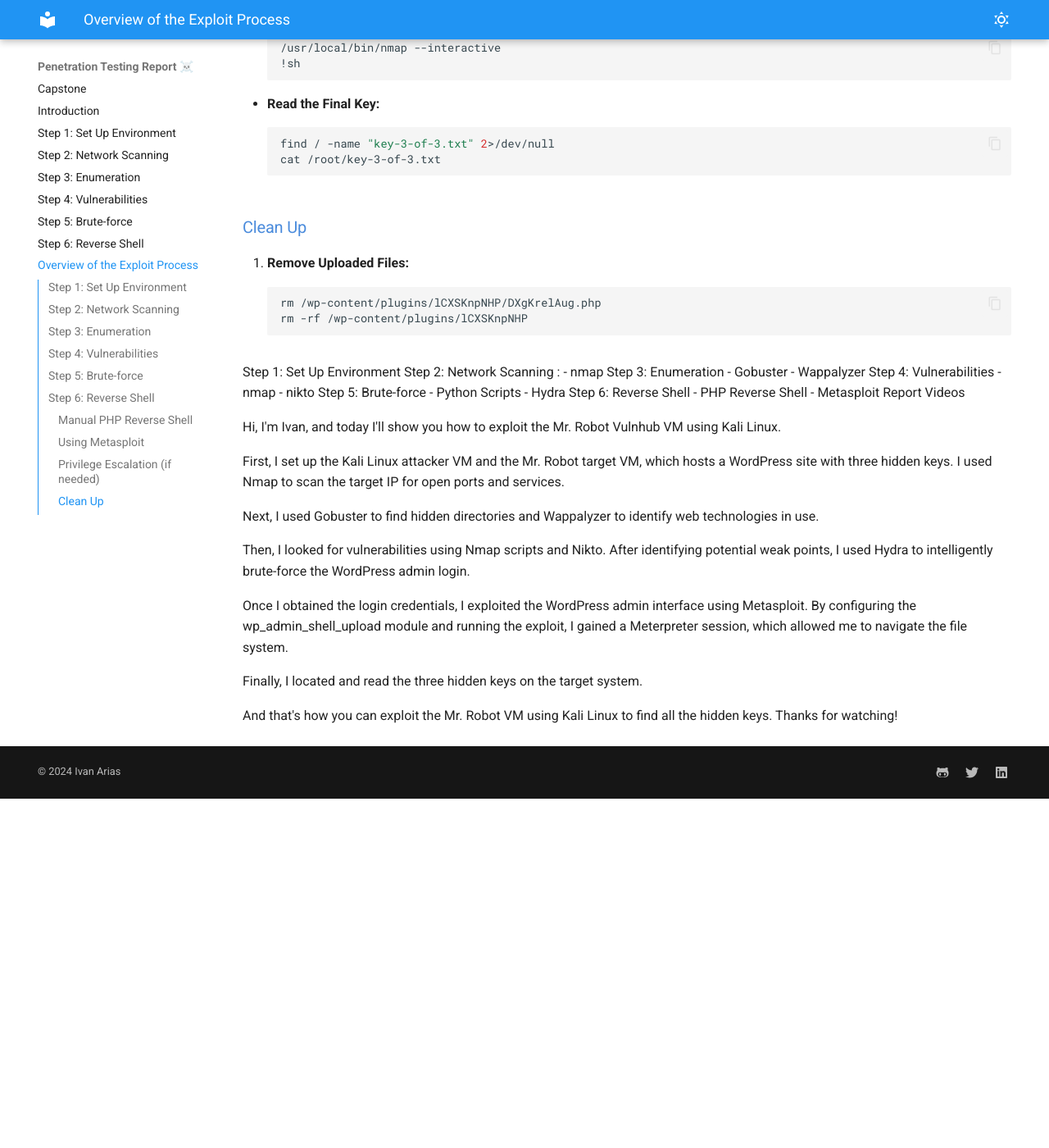
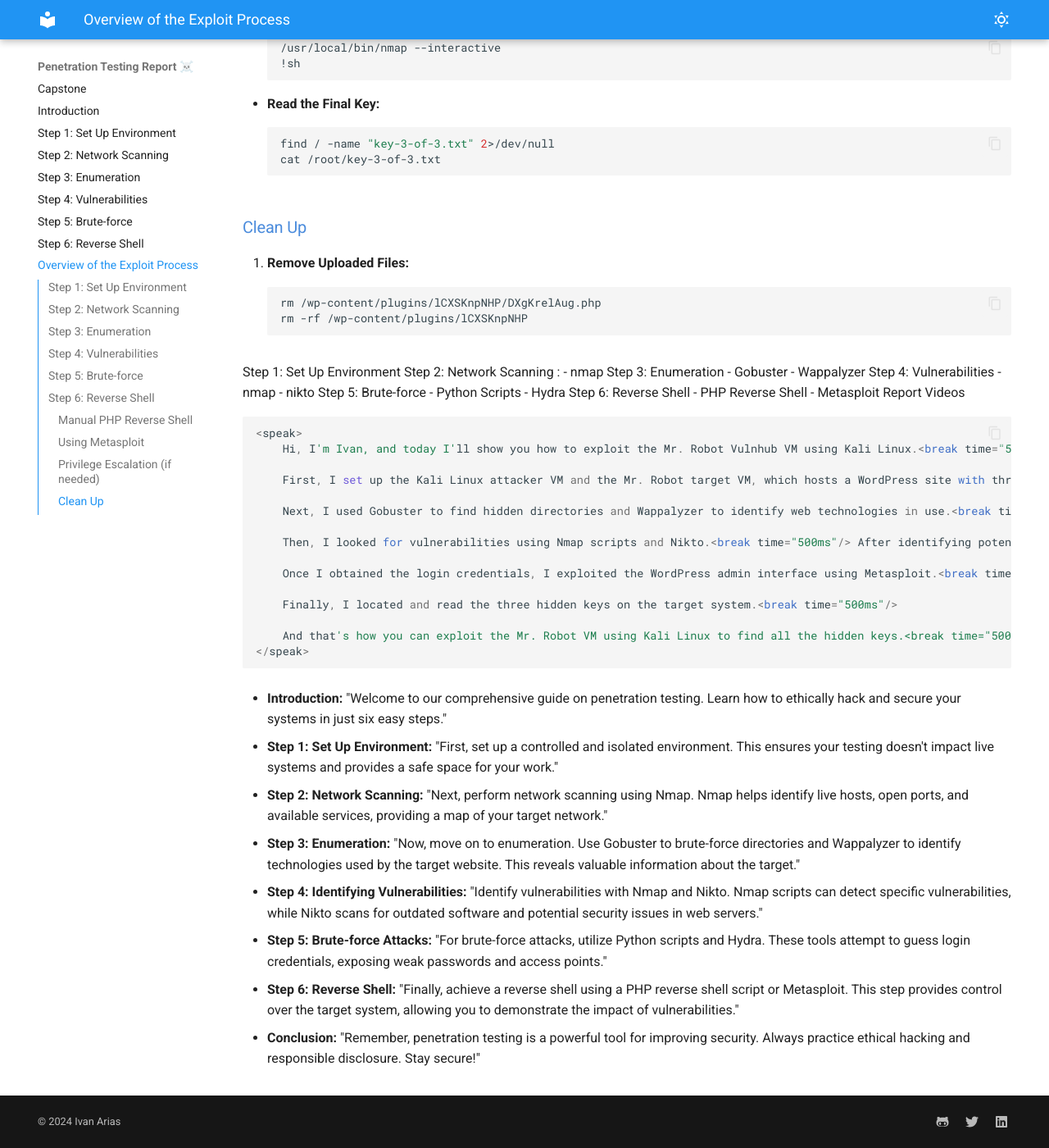
Before and after one commit to hcoco1/Career-Simulation-4, an MkDocs documentation site: the page built from docs/notes.md, in a window 1280 px wide and 1400 px high, scrolled down 3127 px. Shown: the whole window at 82% size. Built offline with MkDocs 1.6.1 and Material for MkDocs 9.7.7, drawn with Linux system fonts in a browser that asks for light colours; before the commit the page ends 4101 px from its top, so only the background shows below that.

Commit message:
ntro video added

````diff
--- a/docs/notes.md
+++ b/docs/notes.md
@@ -152,16 +152,45 @@
 Videos
 
 
-Hi, I'm Ivan, and today I'll show you how to exploit the Mr. Robot Vulnhub VM using Kali Linux.
 
-First, I set up the Kali Linux attacker VM and the Mr. Robot target VM, which hosts a WordPress site with three hidden keys. I used Nmap to scan the target IP for open ports and services.
+```python
+<speak>
+    Hi, I'm Ivan, and today I'll show you how to exploit the Mr. Robot Vulnhub VM using Kali Linux.<break time="500ms"/>
 
-Next, I used Gobuster to find hidden directories and Wappalyzer to identify web technologies in use.
+    First, I set up the Kali Linux attacker VM and the Mr. Robot target VM, which hosts a WordPress site with three hidden keys.<break time="500ms"/> I used Nmap to scan the target IP for open ports and services.<break time="500ms"/>
 
-Then, I looked for vulnerabilities using Nmap scripts and Nikto. After identifying potential weak points, I used Hydra to intelligently brute-force the WordPress admin login.
+    Next, I used Gobuster to find hidden directories and Wappalyzer to identify web technologies in use.<break time="500ms"/>
 
-Once I obtained the login credentials, I exploited the WordPress admin interface using Metasploit. By configuring the wp_admin_shell_upload module and running the exploit, I gained a Meterpreter session, which allowed me to navigate the file system.
+    Then, I looked for vulnerabilities using Nmap scripts and Nikto.<break time="500ms"/> After identifying potential weak points, I used Hydra to intelligently brute-force the WordPress admin login.<break time="500ms"/>
 
-Finally, I located and read the three hidden keys on the target system.
+    Once I obtained the login credentials, I exploited the WordPress admin interface using Metasploit.<break time="500ms"/> By configuring the admin shell upload module and running the exploit, I gained a Meterpreter session, which allowed me to navigate the file system.<break time="500ms"/>
 
-And that's how you can exploit the Mr. Robot VM using Kali Linux to find all the hidden keys. Thanks for watching!
+    Finally, I located and read the three hidden keys on the target system.<break time="500ms"/>
+
+    And that's how you can exploit the Mr. Robot VM using Kali Linux to find all the hidden keys.<break time="500ms"/> Thanks for watching!
+</speak>
+```
+
+- **Introduction:**
+"Welcome to our comprehensive guide on penetration testing. Learn how to ethically hack and secure your systems in just six easy steps."
+
+- **Step 1: Set Up Environment:**
+"First, set up a controlled and isolated environment. This ensures your testing doesn't impact live systems and provides a safe space for your work."
+
+- **Step 2: Network Scanning:**
+"Next, perform network scanning using Nmap. Nmap helps identify live hosts, open ports, and available services, providing a map of your target network."
+
+- **Step 3: Enumeration:**
+"Now, move on to enumeration. Use Gobuster to brute-force directories and Wappalyzer to identify technologies used by the target website. This reveals valuable information about the target."
+
+- **Step 4: Identifying Vulnerabilities:**
+"Identify vulnerabilities with Nmap and Nikto. Nmap scripts can detect specific vulnerabilities, while Nikto scans for outdated software and potential security issues in web servers."
+
+- **Step 5: Brute-force Attacks:**
+"For brute-force attacks, utilize Python scripts and Hydra. These tools attempt to guess login credentials, exposing weak passwords and access points."
+
+- **Step 6: Reverse Shell:**
+"Finally, achieve a reverse shell using a PHP reverse shell script or Metasploit. This step provides control over the target system, allowing you to demonstrate the impact of vulnerabilities."
+
+- **Conclusion:**
+"Remember, penetration testing is a powerful tool for improving security. Always practice ethical hacking and responsible disclosure. Stay secure!"
````
Also changed, not shown: docs/index.md (+5 -3 lines).
